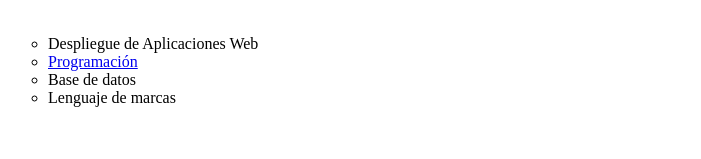
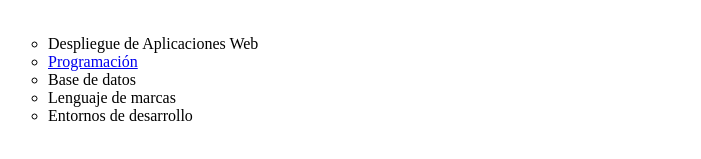
Before and after one commit to SofiaRebagliato/DawAct1_4, a plain HTML site: page index.html in a window 1280 px wide. Shown: the part 69-228 px from the top of the page, without its empty margins (0-701 px from the left). Drawn offline with Linux system fonts and the light colour scheme.

Commit message:
nuevo módulo añadido

```diff
--- a/index.html
+++ b/index.html
@@ -16,6 +16,7 @@
         <li><a target="_blank" href="hello.php">Programación</a></li>
         <li>Base de datos</li>
         <li>Lenguaje de marcas</li>
+	<li>Entornos de desarrollo</li>
     </ul>
 </body>
 </html>
```
